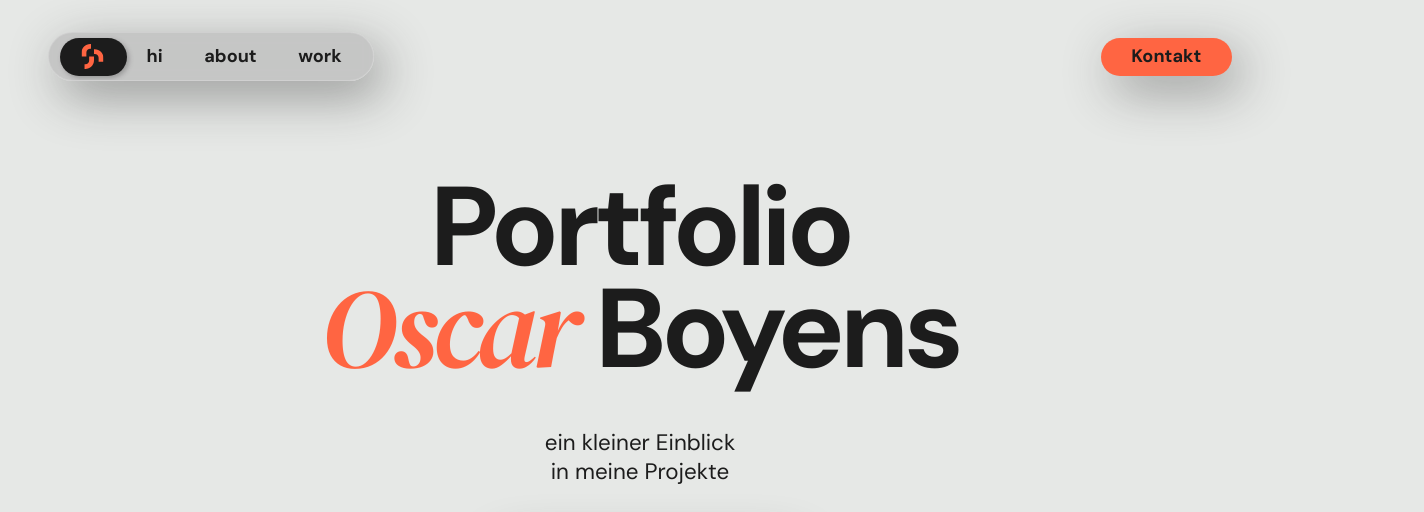
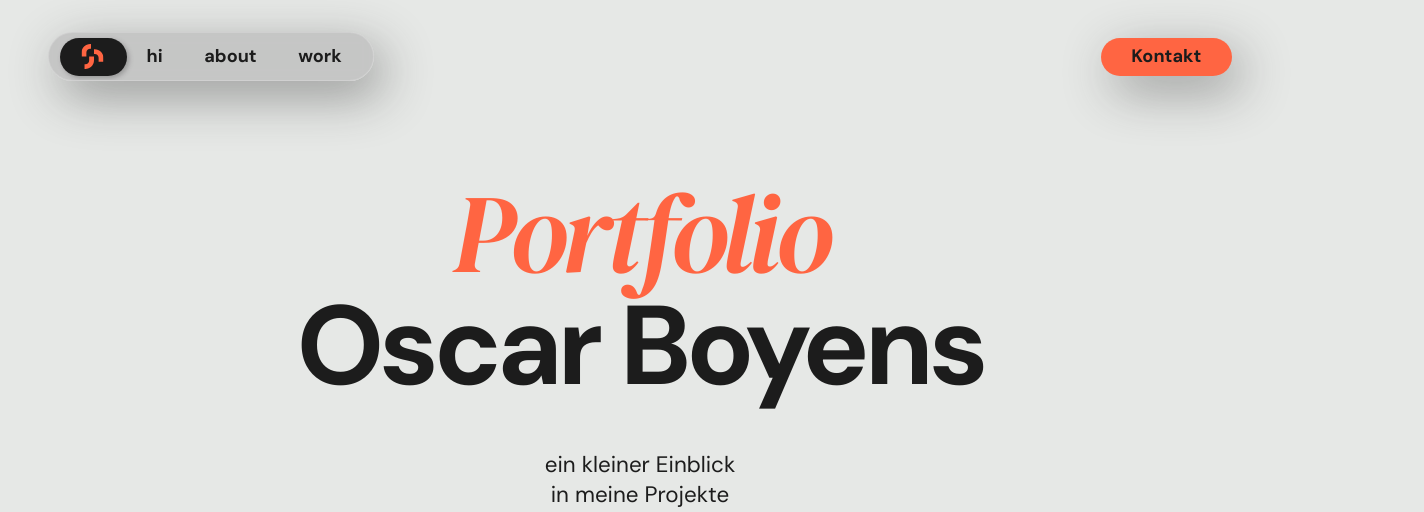
Before and after one commit to Waldoscar/Portfolio-Oscar-Boyens, a website built with Vite: page index.html in a window 1280 px wide. Shown: the top 512 px of the page, 1424 px wide, since content can reach past the window. Built offline with nearby package versions, Linux system fonts and the light colour scheme.

Commit message:
visuelle Änderungen am Intro

```diff
--- a/index.html
+++ b/index.html
@@ -60,7 +60,7 @@
       <section class="padding-block" id="intro">
         <div class="container">
           <div class="Intro ">
-            <h1 class="intro-heading">Portfolio <br><span>Oscar </span>Boyens</h1>
+            <h1 class="intro-heading"><span>Portfolio </span><br>Oscar Boyens</h1>
             <p>ein kleiner Einblick in meine Projekte</p>
               <video class="showreal-video anim" playsinline loop muted autoplay="" loop="" muted="" playsinline="" data-wf-ignore="true" data-object-fit="cover">
                 <source src="Img/byaccident-carabina.mp4"/>
--- a/style.css
+++ b/style.css
@@ -297,7 +297,12 @@ img {
   font-weight: var(--fw-bold);
   font-size:max(var(--fs-riesig),var(--fs-groß));
   letter-spacing: -0.063ch;
-  line-height: 90%;
+  line-height: 80%;
+}
+@media(min-width:50em){
+.intro-heading{
+  line-height: 100%;
+}
 }
 .intro-heading > span{
   font-family: "DM Serif Display";
```
